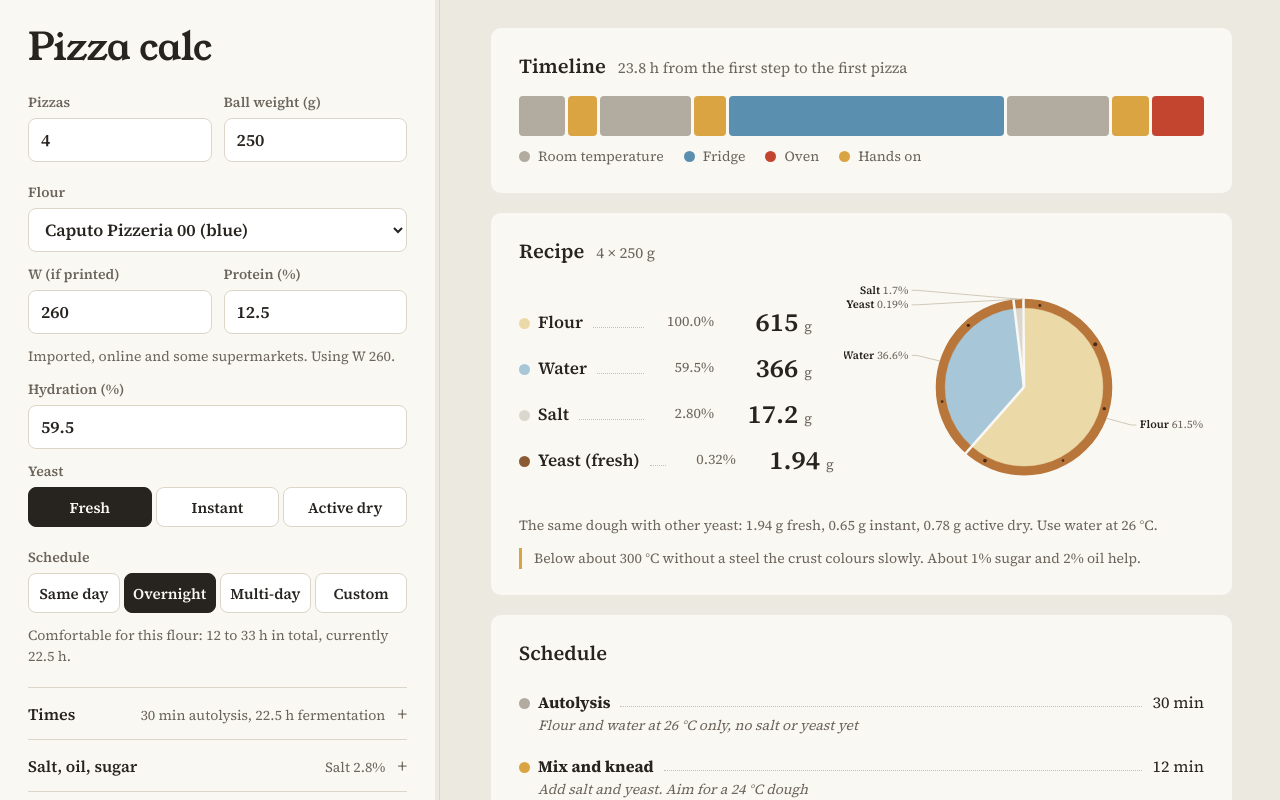
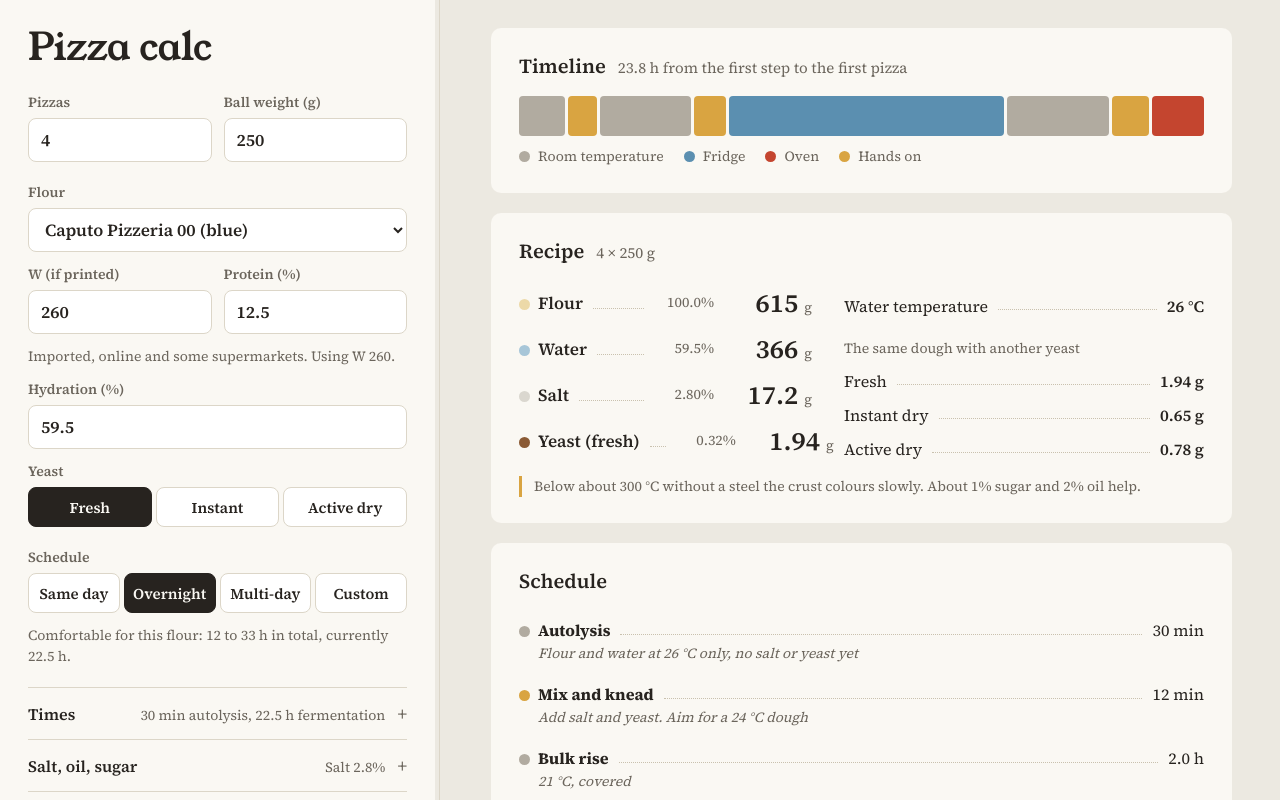
Before and after one commit to Nodo1221/Pizza-panel, a React (Vite) app: page / in a window 1280 px wide. Shown: the top 800 px of the page. Built offline with nearby package versions, Linux system fonts and the light colour scheme.

Commit message:
Drop the pie chart; put water temperature and other yeast amounts beside the recipe

```diff
--- a/src/App.tsx
+++ b/src/App.tsx
@@ -1,6 +1,5 @@
 import { useEffect, useMemo, useState, type CSSProperties, type PointerEvent as RPointerEvent, type ReactNode } from 'react'
 import { FLOURS } from './core/flours'
-import Pie from './Pie'
 import { PRESETS, compute, estimateW, suggestHydration, type Inputs, type Mixing, type Surface, type YeastType } from './core/dough'
 
 type S = Inputs & { flourId: string; preset: string }
@@ -268,13 +267,17 @@ export default function App() {
                 </div>
               ))}
             </div>
-            <Pie slices={rows} />
+            <div className="aside">
+              <div className="line"><span>Water temperature</span><span className="dots" /><b>{r.waterTemp.toFixed(0)} °C</b></div>
+              <p className="hint">The same dough with another yeast</p>
+              <div className="line"><span>Fresh</span><span className="dots" /><b>{r.yeastAll.fresh.toFixed(2)} g</b></div>
+              <div className="line"><span>Instant dry</span><span className="dots" /><b>{r.yeastAll.instant.toFixed(2)} g</b></div>
+              <div className="line"><span>Active dry</span><span className="dots" /><b>{r.yeastAll.active.toFixed(2)} g</b></div>
+            </div>
           </div>
-          <p className="hint">
-            The same dough with other yeast: {r.yeastAll.fresh.toFixed(2)} g fresh, {r.yeastAll.instant.toFixed(2)} g instant, {r.yeastAll.active.toFixed(2)} g active dry.
-            {r.dilute && ` The yeast is under 1 g. Stir 1 g of yeast into 99 g of water and use ${r.dilute.solution.toFixed(0)} g of that mix, then take ${r.dilute.waterIn.toFixed(0)} g off the water above.`}
-            {` Use water at ${r.waterTemp.toFixed(0)} °C.`}
-          </p>
+          {r.dilute && (
+            <p className="hint">Under 1 g of yeast is hard to weigh: stir 1 g of yeast into 99 g of water, use {r.dilute.solution.toFixed(0)} g of that mix and take {r.dilute.waterIn.toFixed(0)} g off the water above.</p>
+          )}
           {r.warnings.map(w => <p className="note" key={w}>{w}</p>)}
         </section>
 
--- a/src/Pie.tsx
+++ /dev/null
@@ -1,83 +0,0 @@
-export interface Slice { key: string; name: string; g: number }
-
-const CX = 210
-const CY = 125
-const R = 92 // slices
-const RIM = 103 // outer edge of the crust
-const H = 260
-const GAP = 17 // minimum vertical distance between labels
-const TAU = Math.PI * 2
-
-// Charred spots on the crust, as degrees and radius. Fixed so the pizza doesn't change between renders.
-const SPOTS = [[15, 2], [62, 1.5], [118, 2.2], [170, 1.6], [228, 2], [281, 1.7], [329, 2.3]].map(([deg, r]) => ({
-  x: CX + 97 * Math.cos((deg * Math.PI) / 180),
-  y: CY + 97 * Math.sin((deg * Math.PI) / 180),
-  r,
-}))
-const at = (t: number, rad: number) => `${(CX + rad * Math.cos(t)).toFixed(2)} ${(CY + rad * Math.sin(t)).toFixed(2)}`
-const dir = (t: number): 1 | -1 => (Math.cos(t) >= 0 ? 1 : -1)
-
-export default function Pie({ slices }: { slices: Slice[] }) {
-  const total = slices.reduce((a, x) => a + x.g, 0)
-  if (total <= 0) return null
-
-  let from = -Math.PI / 2
-  const items = slices.map(x => {
-    const span = (x.g / total) * TAU
-    const it = { ...x, from, span, mid: from + span / 2, share: (x.g / total) * 100 }
-    from += span
-    return it
-  })
-
-  // One cut line per slice boundary. Boundaries closer than about 1.5 degrees merge into a single line.
-  const cuts: number[] = []
-  for (const it of items) {
-    const last = cuts[cuts.length - 1]
-    if (last !== undefined && it.from - last < 0.026) cuts[cuts.length - 1] = (last + it.from) / 2
-    else cuts.push(it.from)
-  }
-  if (cuts.length > 1 && cuts[0] + TAU - cuts[cuts.length - 1] < 0.026) {
-    cuts[0] = (cuts[0] + TAU + cuts[cuts.length - 1]) / 2 - TAU
-    cuts.pop()
-  }
-
-  // Labels sit left or right of the pizza; spread them so they never overlap.
-  const labels = items.map(it => ({ it, s: dir(it.mid), y: Math.max(12, CY + (RIM + 22) * Math.sin(it.mid)) }))
-  for (const s of [1, -1]) {
-    const col = labels.filter(l => l.s === s).sort((a, b) => a.y - b.y)
-    col.forEach((l, i) => {
-      if (i > 0) l.y = Math.max(l.y, col[i - 1].y + GAP)
-    })
-    const over = col.length ? col[col.length - 1].y - (H - 10) : 0
-    if (over > 0) col.forEach(l => { l.y -= over })
-  }
-
-  return (
-    <svg className="pie" viewBox="0 0 420 260" role="img" aria-label="Share of each ingredient in the dough, by weight">
-      <circle className="crust" cx={CX} cy={CY} r="97" />
-      {items.map(it => (
-        <path
-          key={it.key}
-          d={`M${CX} ${CY} L${at(it.from, R)} A${R} ${R} 0 ${it.span > Math.PI ? 1 : 0} 1 ${at(it.from + it.span, R)} Z`}
-          style={{ fill: `var(--p-${it.key})`, stroke: `var(--p-${it.key})` }}
-        >
-          <title>{`${it.name}: ${it.share.toFixed(1)}% of the dough by weight`}</title>
-        </path>
-      ))}
-      {SPOTS.map((p, i) => <circle key={i} className="spot" cx={p.x} cy={p.y} r={p.r} />)}
-      {cuts.map(t => <line key={t} className="cut" x1={CX} y1={CY} x2={CX + 104 * Math.cos(t)} y2={CY + 104 * Math.sin(t)} />)}
-      {labels.map(({ it, s, y }) => {
-        const ex = CX + s * (RIM + 22)
-        const lx = ex + s * 6
-        return (
-          <g key={it.key}>
-            <path className="lead" d={`M${at(it.mid, RIM)} L${ex} ${y} L${lx} ${y}`} />
-            <text x={lx + s * 4} y={y + 4} textAnchor={s === 1 ? 'start' : 'end'}>
-              {it.name.replace(/ \(.*\)$/, '')} <tspan>{it.share.toFixed(it.share < 1 ? 2 : 1)}%</tspan>
-            </text>
-          </g>
-        )
-      })}
-    </svg>
-  )
-}
--- a/src/index.css
+++ b/src/index.css
@@ -13,7 +13,6 @@
   --prep: #d9a441;
   --cold: #5b8fb0;
   --oven: #c4452f;
-  --crust: #b9763a;
   --p-flour: #ecd9a8;
   --p-water: #a7c6d8;
   --p-salt: #dad7cf;
@@ -114,14 +113,6 @@ input, select {
 .big strong { font-size: 26px; font-weight: 600; line-height: 1; min-width: 88px; text-align: right; }
 .big em { font-size: 14px; font-style: normal; font-weight: 400; color: var(--mute); }
 
-.pie { width: 100%; height: auto; }
-.pie .crust { fill: none; stroke: var(--crust); stroke-width: 12; }
-.pie .spot { fill: #4a2a14; }
-.pie .cut { stroke: var(--sheet); stroke-width: 3; }
-.pie .lead { fill: none; stroke: var(--dot); stroke-width: 1; }
-.pie path { stroke-width: 0.6; }
-.pie text { font: 600 13px var(--serif); fill: var(--ink); }
-.pie tspan { font-weight: 400; fill: var(--mute); }
 
 .note { margin: 12px 0 0; padding-left: 12px; border-left: 3px solid var(--prep); color: var(--mute); font-size: 14px; }
 
@@ -137,3 +128,8 @@ input, select {
   .side { position: static; height: auto; border-bottom: 1px solid var(--line); }
   .grip { display: none; }
 }
+
+.aside { display: grid; gap: 10px; align-content: start; padding-top: 10px; }
+.aside .line { font-size: 16px; }
+.aside b { font-weight: 600; }
+.aside .hint { margin-top: 10px; }
```
